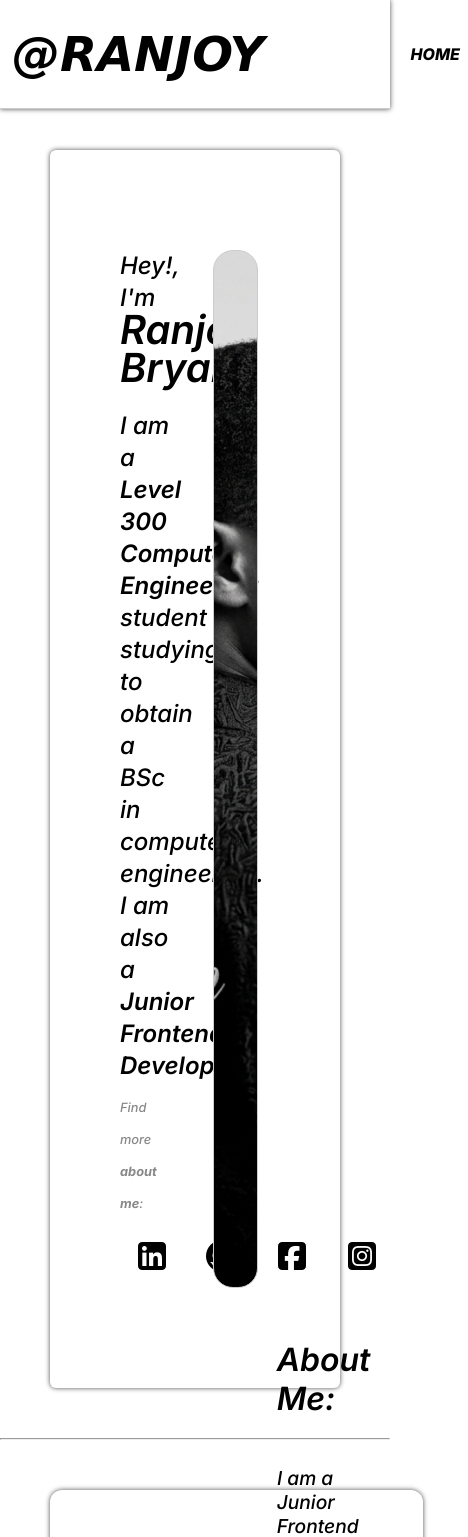
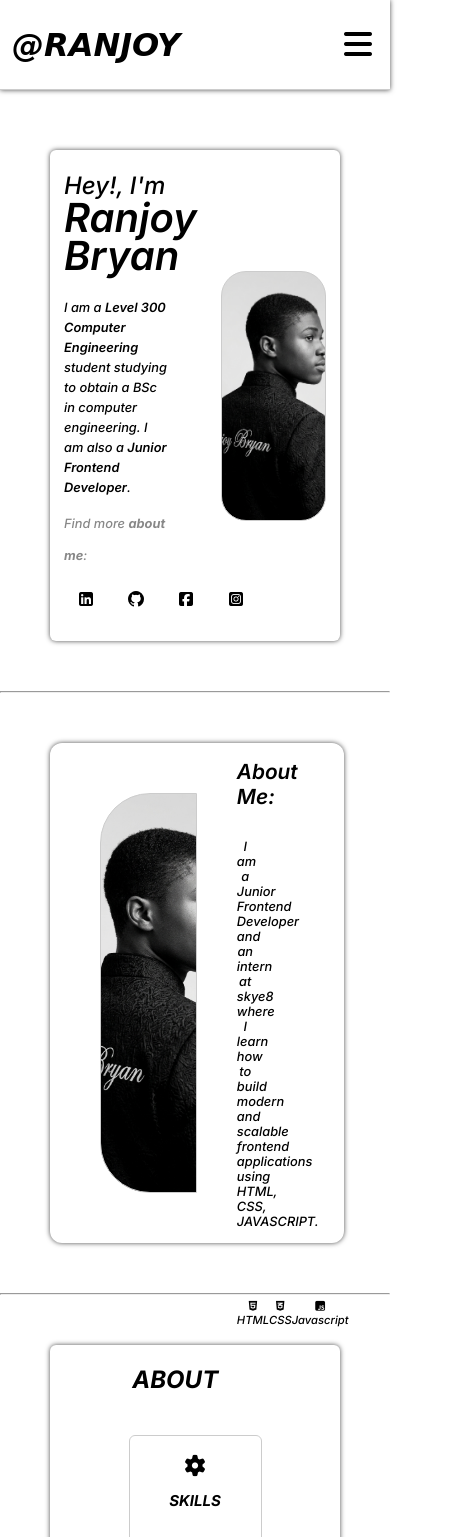
Before and after one commit to tissockbryan-max/Personal-Responsive-Website, a plain HTML site: page index.html in a window 390 px wide. Shown: the top 1537 px of the page, 468 px wide, since content can reach past the window. Drawn offline with Linux system fonts and the light colour scheme.

Commit message:
Added responsiveness (Media query) for large screen sized phones
Made adjustments and corrections on the html file

Increased border-radius-left-(top/bottom) to 50px

Added menu bar but has no dedicated function yet.

```diff
--- a/index.html
+++ b/index.html
@@ -20,6 +20,7 @@
                     <li><a href="#">About</a></li>
                     <li><a href="#">Contact</a></li>
                 </ul>
+                <div class="bar"><i class="fa-solid fa-bars"></i></div>
                 <div class="contact-btn"><button type="submit">Contact Me</button></div>
             </nav>
 
@@ -71,7 +72,7 @@
                             <P><i class="fa-brands fa-square-js"></i>  Javascript</P>
                         </div>
                    </div>
-            </div>
+                </div>
         </section>
         <hr>
 
--- a/style.css
+++ b/style.css
@@ -110,6 +110,11 @@ ul {
     color: black;
 }
 
+.bar i {
+    visibility: hidden;
+    font-size: 2rem;
+}
+
 /*==========NAVIGATION BAR END==========*/
 
 
@@ -200,8 +205,8 @@ ul {
     border: 1px solid #ccc;
     width: 30%;
     height: 100%;
-    margin-right: 8%;
-    border-radius: 20px;
+    /* margin-right: 8%; */
+    border-radius: 25px;
     background-image: url(images/profile-img.jpg);
     background-position: center;
     background-repeat: no-repeat;
@@ -244,8 +249,8 @@ ul {
     border: 1px solid #ccc;
     width: 50%;
     height: 100%;
-    border-top-left-radius: 20px;
-    border-bottom-left-radius: 20px;
+    border-top-left-radius: 50px;
+    border-bottom-left-radius: 50px;
     background-image: url(images/profile-img.jpg);
     background-position: center;
     background-repeat: no-repeat;
@@ -384,8 +389,8 @@ ul {
 .section-4 .contact {
     /* border: 1px solid black; */
     width: 50%;
-    padding: 40px;
-    margin-top: 10px;
+    padding: 30px;
+    /* margin-top: 10px; */
 }
 
 .section-4 .contact p {
@@ -458,3 +463,112 @@ footer {
     font-size: 0.7rem;
     padding: 40px;
 }
+
+@media (max-width: 640px) {
+
+    .navbar {
+        width: 100%;
+        /* border: 1px solid red; */
+    }
+
+    .navbar .logo {
+        font-size: 2rem;
+    }
+
+    .navbar ul {
+        display: none;
+    }
+
+    .bar {
+        position: absolute;
+        visibility: visible;
+        font-size: 1.5rem;
+        /* border: 1px solid blue; */
+        top: 1;
+        right: 0;
+        margin-right: 12px;
+    }
+
+    .bar i {
+        visibility: inherit;
+        font-weight: 700;
+    }
+
+    .contact-btn {
+        visibility: hidden;
+    }
+
+    .hero-section {
+        padding: 20px 14px;
+    }
+
+    .hero-section .intro-passage {
+        font-size: 0.8rem;
+        line-height: 20px;
+    }
+
+    .hero-section .profile-img {
+        width: 40%;
+        height: 250px;
+        margin-right: 0px;
+    }
+
+    .hero-section .intro .intro-icons {
+        font-size: 1rem;
+    }
+
+    .section-2 .about-me .about-me-passage p {
+        font-size: 0.8rem;
+    }
+
+    .section-2 .about-me .about-me-passage .quote {
+        margin-top: 100px;
+    }
+
+    .section-2 .about-me .about-me-passage p span {
+        font-size: 1.3rem;
+    }
+
+    .section-2 .about-me .about-me-passage .tech-img p {
+        font-size: 0.7rem;
+        margin-top: 20px;
+    }
+
+    .section-3 .about-info {
+        flex-direction: column;
+    }
+
+    .section-3 .about-info div {
+        width: 70%;
+        font-size: 14px;
+        margin-top: 40px;
+    }
+
+    .about-info .skills, .hobbies {
+        margin-top: 0px;
+    }
+
+    .about-info div:hover {
+        /* box-shadow: 0px 0px 5px 2px #ccc;    */
+        border: var(--border);
+        transform: translateX(-20px);
+    }
+
+    .about-info .about-me-heading {
+        position: absolute;
+        top: 20px;
+        right: 42%;
+    }
+
+    .about-info div i {
+        font-size: 20px;
+    }
+
+    .about-info div h2 {
+        font-size: 15px;
+    }
+
+    .contact-me button {
+        width: 100%;
+    }
+}
```
Also changed, not shown: 1 other file.
